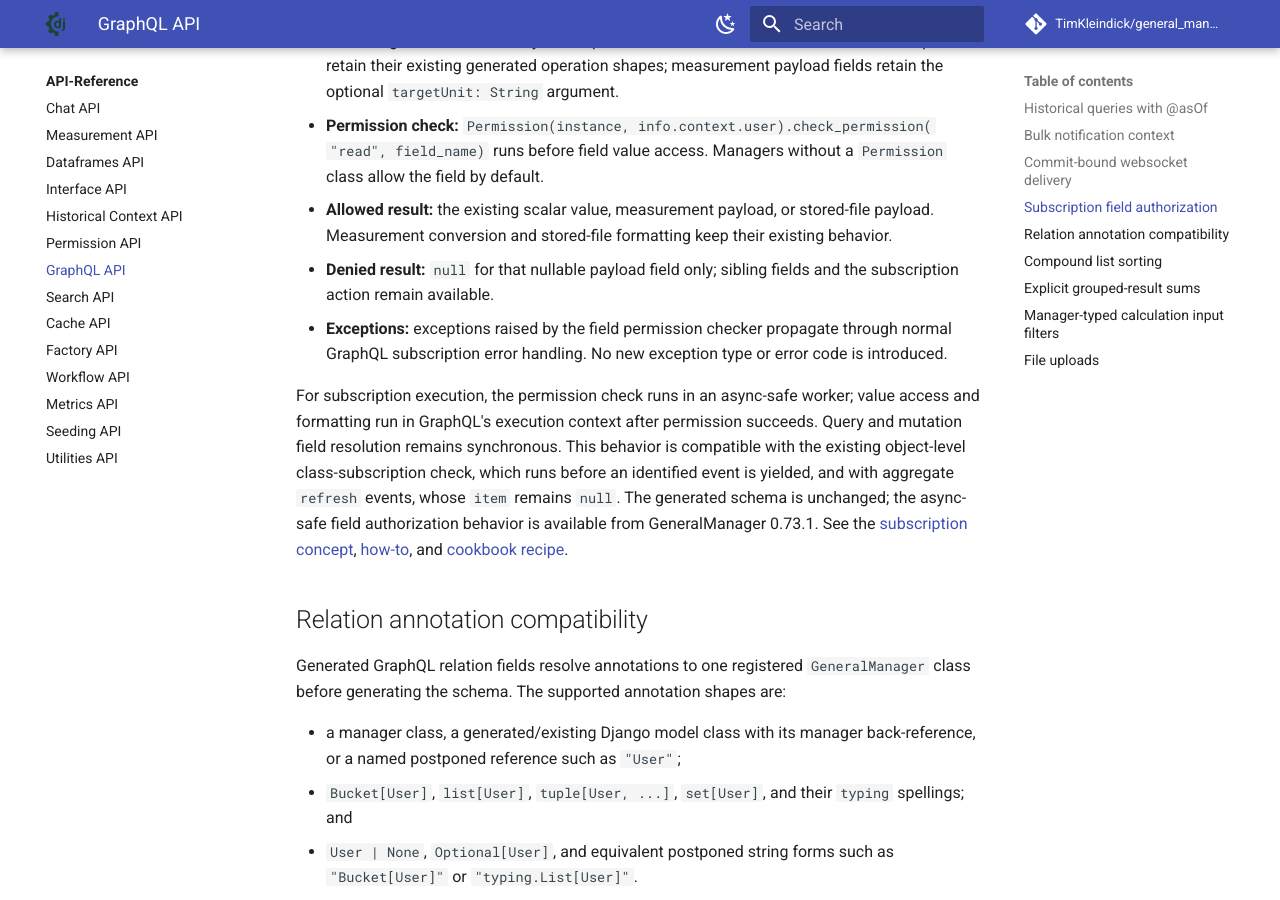
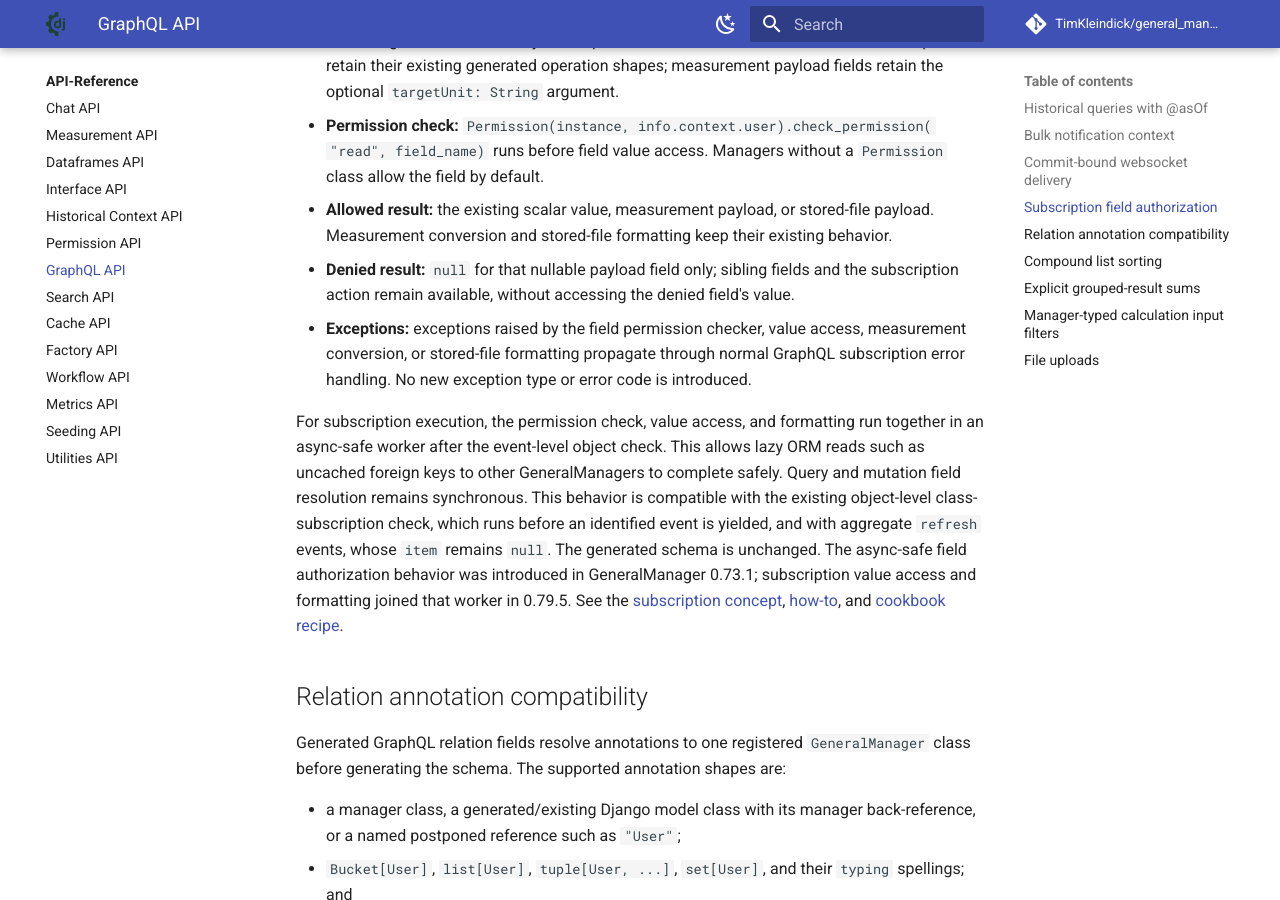
Before and after one commit to TimKleindick/general_manager, an MkDocs documentation site: the page built from docs/api/graphql.md, in a window 1280 px wide and 900 px high, scrolled down 4976 px. Built offline with MkDocs 1.6.1 and Material for MkDocs 9.7.7, drawn with Linux system fonts in a browser that asks for light colours; comment, search, counter and statistics services are not loaded.

Commit message:
docs: document async subscription field resolution

```diff
--- a/docs/api/graphql.md
+++ b/docs/api/graphql.md
@@ -213,18 +213,22 @@ effective resolver contract is:
   stored-file payload. Measurement conversion and stored-file formatting keep
   their existing behavior.
 - **Denied result:** `null` for that nullable payload field only; sibling fields
-  and the subscription action remain available.
-- **Exceptions:** exceptions raised by the field permission checker propagate
-  through normal GraphQL subscription error handling. No new exception type or
-  error code is introduced.
+  and the subscription action remain available, without accessing the denied
+  field's value.
+- **Exceptions:** exceptions raised by the field permission checker, value
+  access, measurement conversion, or stored-file formatting propagate through
+  normal GraphQL subscription error handling. No new exception type or error
+  code is introduced.
 
-For subscription execution, the permission check runs in an async-safe worker;
-value access and formatting run in GraphQL's execution context after permission
-succeeds. Query and mutation field resolution remains synchronous. This
+For subscription execution, the permission check, value access, and formatting
+run together in an async-safe worker after the event-level object check. This
+allows lazy ORM reads such as uncached foreign keys to other GeneralManagers to
+complete safely. Query and mutation field resolution remains synchronous. This
 behavior is compatible with the existing object-level class-subscription check,
 which runs before an identified event is yielded, and with aggregate `refresh`
-events, whose `item` remains `null`. The generated schema is unchanged; the
-async-safe field authorization behavior is available from GeneralManager 0.73.1.
+events, whose `item` remains `null`. The generated schema is unchanged. The
+async-safe field authorization behavior was introduced in GeneralManager
+0.73.1; subscription value access and formatting joined that worker in 0.79.5.
 See the [subscription concept](../concepts/graphql/subscriptions.md#signals-and-channels),
 [how-to](../howto/expose_via_graphql.md#protect-subscription-payload-fields), and
 [cookbook recipe](../examples/graphql_queries.md#subscribe-to-fields-with-read-permissions).
```
Also changed, not shown: docs/examples/graphql_queries.md (+5 -1 lines), docs/howto/expose_via_graphql.md (+6 -4 lines).
